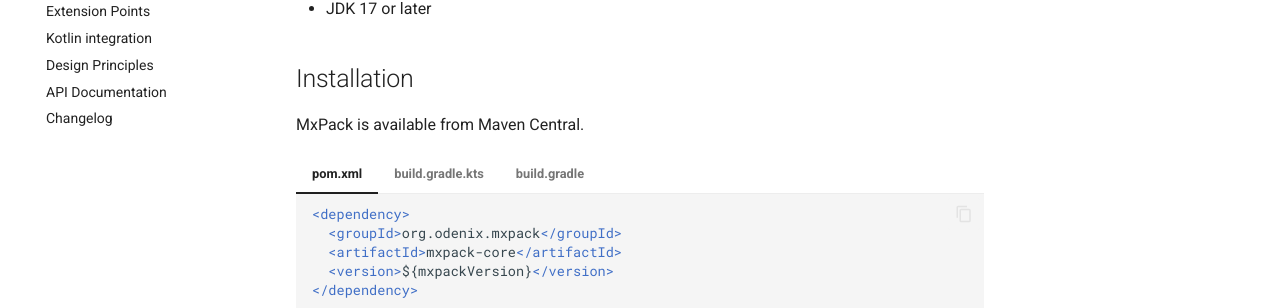
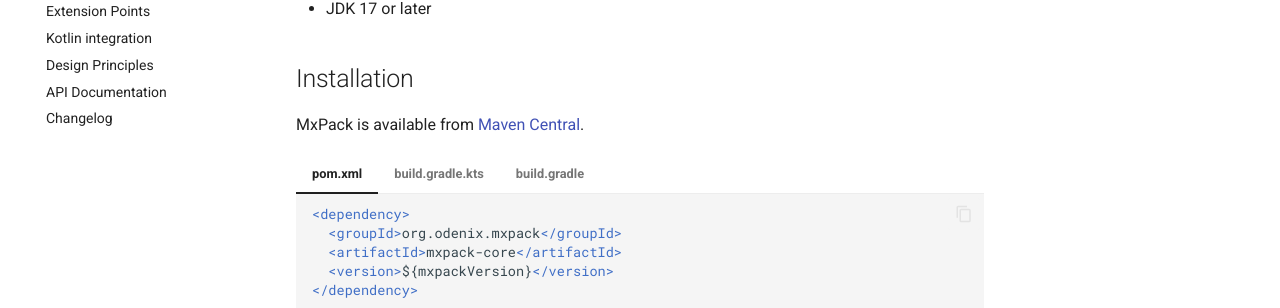
Before and after one commit to odenix/mxpack, an MkDocs documentation site: the page built from docs/getting-started.md, in a window 1280 px wide. Shown: the part 235-543 px from the top of the page. Built offline with MkDocs 1.6.1 and Material for MkDocs 9.7.7, drawn with Linux system fonts in a browser that asks for light colours; comment, search, counter and statistics services are not loaded; part of the change alters nothing that is shown.

````diff
--- a/docs/getting-started.md
+++ b/docs/getting-started.md
@@ -6,7 +6,7 @@
 
 ## Installation
 
-MxPack is available from Maven Central.
+MxPack is available from [Maven Central](https://central.sonatype.com/namespace/org.odenix.mxpack).
 
 /// tab | pom.xml
 ```xml
````
